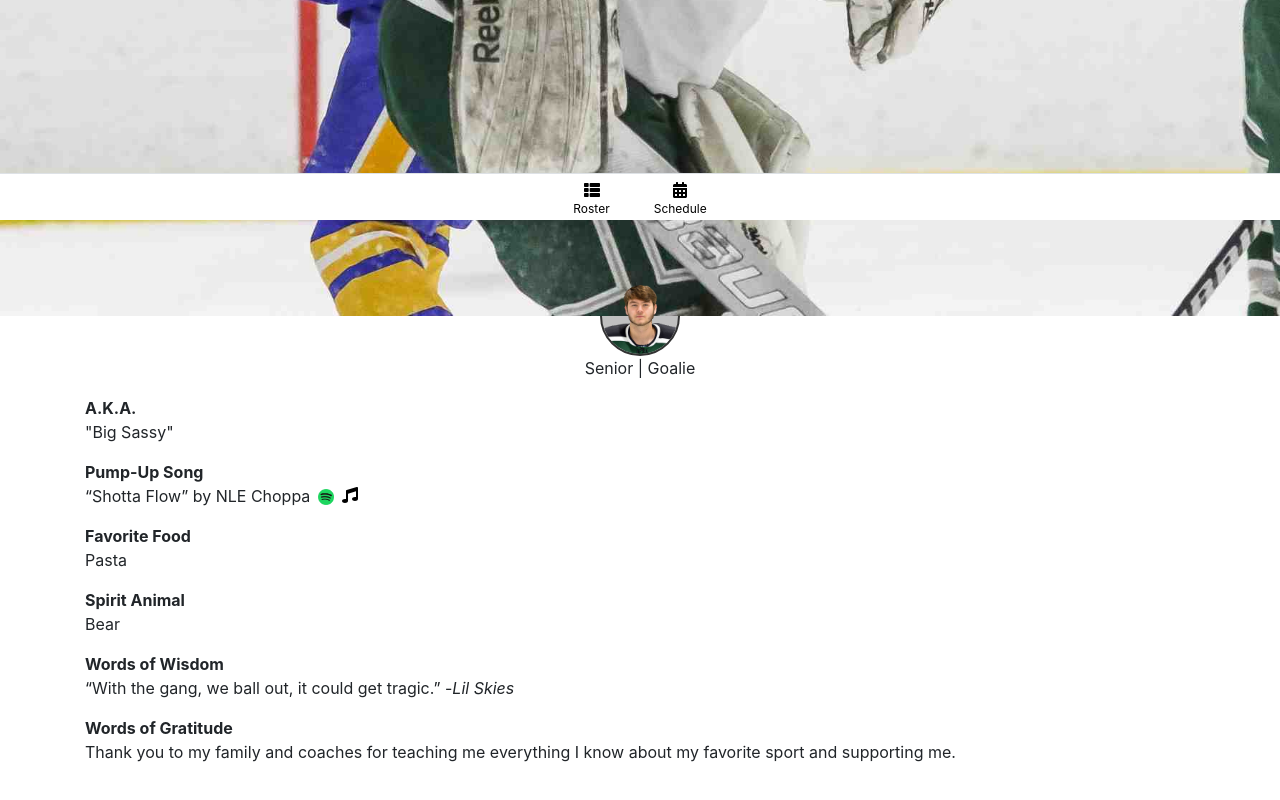
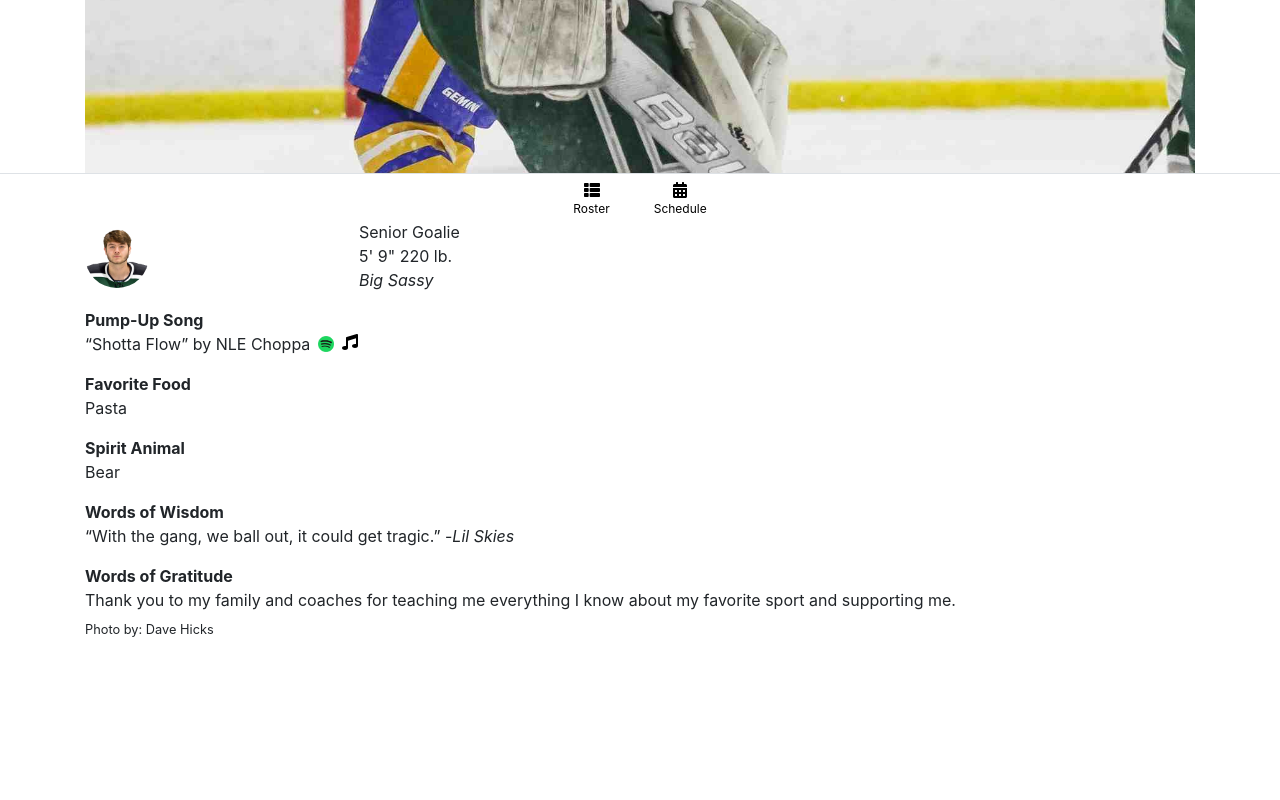
Before and after one commit to mikesae/hockey-roster-pwa, a React (Create React App) app: page /player/1 in a window 1280 px wide. Shown: the part 580-1380 px from the top of the page. After the commit the page ends 1283 px from the top, so only its background shows below. Built offline with nearby package versions, Linux system fonts and the light colour scheme.

Commit message:
Alternate layout for player detail.

```diff
--- a/src/PlayerDetail.scss
+++ b/src/PlayerDetail.scss
@@ -1,24 +1,20 @@
 @import 'theme';
 
 .player-detail-image-container {
-  img.player-head-shot {
-    display: block;
-    margin-left: auto;
-    margin-right: auto;
-    margin-top: -2.5em;
-    height: 5em;
-    background-color: $player-thumbnail-background-color;
-    border: 2px solid $navbar-separator-color;
-    z-index: 1060;
-  }
-
   img.player-detail {
     height: 25%;
     width: 100%;
   }
+  margin-bottom: 1em;
 }
 
 .container-player-detail {
+  img.player-head-shot {
+    height: 4em;
+    background: none;
+    //border: 1px solid $navbar-separator-color !important;
+  }
+
   .player-name {
     text-align: center;
   }
--- a/src/PlayerDetail.tsx
+++ b/src/PlayerDetail.tsx
@@ -8,6 +8,8 @@ import TopNavbar from "./TopNavbar";
 import BottomNavbar from "./BottomNavbar";
 import {FontAwesomeIcon} from "@fortawesome/react-fontawesome";
 import {faMusic} from "@fortawesome/free-solid-svg-icons/faMusic";
+import Row from 'react-bootstrap/Row';
+import Col from 'react-bootstrap/Col';
 
 export class PlayerDetail extends Component {
     private YearMap = new Map([
@@ -37,6 +39,8 @@ export class PlayerDetail extends Component {
         return (
             <>
                 <TopNavbar title={`#${player.uniformNumber}  ${player.name}`} showBackNav={true}/>
+                <Container className="container container-player-detail">
+                    <FormGroup>
                         <div className="player-detail-image-container">
                             {player.detailImageUrl &&
                             <Image className="player-detail" src={player.detailImageUrl} alt={player.name + "-detail"}/>
@@ -44,19 +48,23 @@ export class PlayerDetail extends Component {
                             {!player.detailImageUrl &&
                             <div className="spacer"/>
                             }
+                        </div>
+                        <Row>
+                            <Col className="col-3 my-auto">
                                 <Image className="player-head-shot" roundedCircle src={player.imageUrl} alt={player.name}/>
-                </div>
-                <Container className="container container-player-detail">
-                    <FormGroup>
-                        <div className="text-center">
-                            <span>{this.YearMap.get(player.year)} | {this.PositionMap.get(player.position)} </span>
-                        </div>
+                            </Col>
+                            <Col className="col-9 my-auto px-1">
+                                <div>{this.YearMap.get(player.year)} {this.PositionMap.get(player.position)}</div>
+                                    { player.heightFt && player.heightIn && player.weight &&
+                                        <div>{player.heightFt}' {player.heightIn}" {player.weight} lb.</div>
+                                    }
                                 {player.nickname &&
                                 <div>
-                            <div className="player-form-label">A.K.A.</div>
-                            <div>"{player.nickname}"</div>
+                                    <span><i>{player.nickname}</i></span>
                                 </div>
                                 }
+                            </Col>
+                        </Row>
                         {player.pumpUpSong &&
                         <div>
                             <div className="player-form-label">Pump-Up Song</div>
@@ -100,6 +108,9 @@ export class PlayerDetail extends Component {
                                 <div>{player.wordsOfGratitude}</div>
                             </div>
                         }
+                        { player.detailImageCredit &&
+                            <div className="mt-2 small">Photo by: {player.detailImageCredit}</div>
+                        }
                     </FormGroup>
                 </Container>
                 <BottomNavbar/>
--- a/src/_theme.scss
+++ b/src/_theme.scss
@@ -2,5 +2,5 @@ $icon-color: black;
 $dark-mode-icon-color: #cccccc;
 $shen-green: #00400e;
 $link-color: white;
-$navbar-separator-color: #333333;
+$navbar-separator-color: #dee2e6;
 $player-thumbnail-background-color: #c0c0c0;
--- a/src/players.json
+++ b/src/players.json
@@ -4,9 +4,13 @@
     "name": "John Sassone",
     "position": "G",
     "year": "2020",
+    "heightFt": "5",
+    "heightIn": "9",
+    "weight": "220",
     "nickname": "Big Sassy",
     "imageUrl": "/images/player572467.png",
     "detailImageUrl": "/images/detail/john-sassone-1.jpg",
+    "detailImageCredit": "Dave Hicks",
     "wordsOfWisdom": "With the gang, we ball out, it could get tragic.",
     "wordsOfWisdomAttribute": "Lil Skies",
     "favoriteFood": "Pasta",
@@ -26,6 +30,7 @@
     "nickname": "Annnn",
     "imageUrl": "/images/player613254.png",
     "detailImageUrl": "/images/detail/20200110-IMG_1696.jpg",
+    "detailImageCredit": "Mike Saelens",
     "wordsOfWisdom": "Hard work beats talent when talent doesn’t work hard.",
     "wordsOfWisdomAttribute": "Tim Notke",
     "favoriteFood": "Quesadillas",
```
Lines whose indentation alone changed are shown as unchanged.
